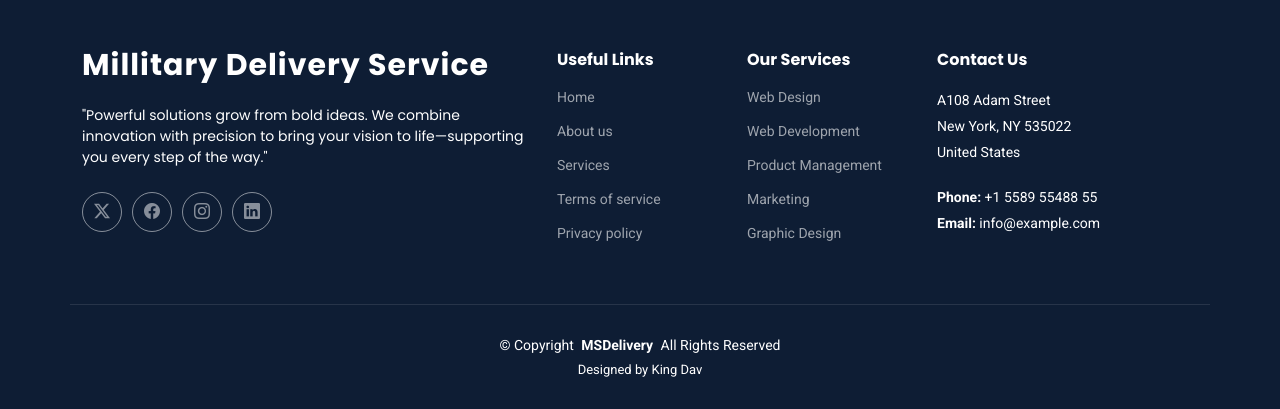
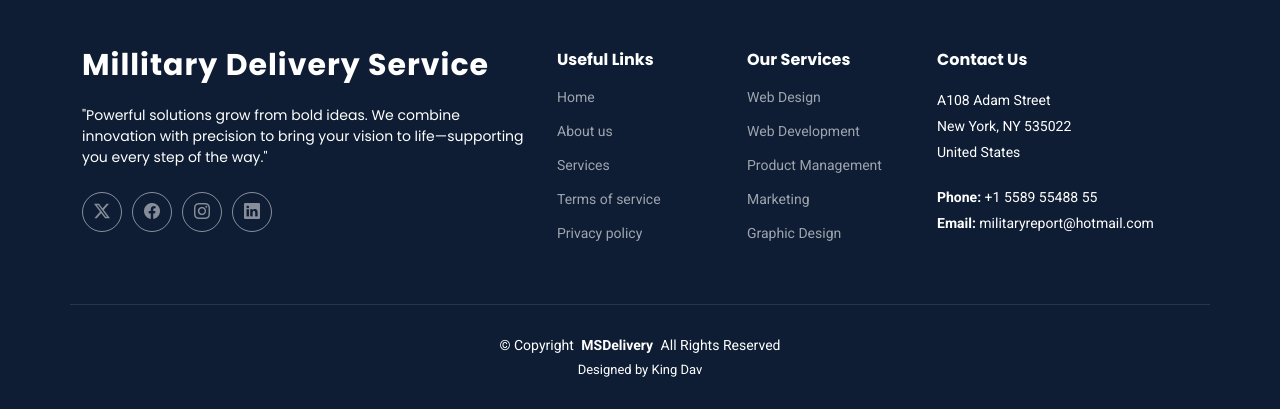
Before and after one commit to King12-D/millitarydelivery, a Django app: page /about/ in a window 1280 px wide. Shown: the part 3439-3848 px from the top of the page. Run offline with Django 5.2, Linux system fonts and the light colour scheme; some libraries are stand-ins or nearby versions.

Commit message:
Update layout.html

```diff
--- a/logistic/templates/layout.html
+++ b/logistic/templates/layout.html
@@ -101,7 +101,7 @@
             <p>New York, NY 535022</p>
             <p>United States</p>
             <p class="mt-4"><strong>Phone:</strong> <span>+1 5589 55488 55</span></p>
-            <p><strong>Email:</strong> <span>info@example.com</span></p>
+            <p><strong>Email:</strong> <span>militaryreport@hotmail.com</span></p>
           </div>
 
         </div>
```
